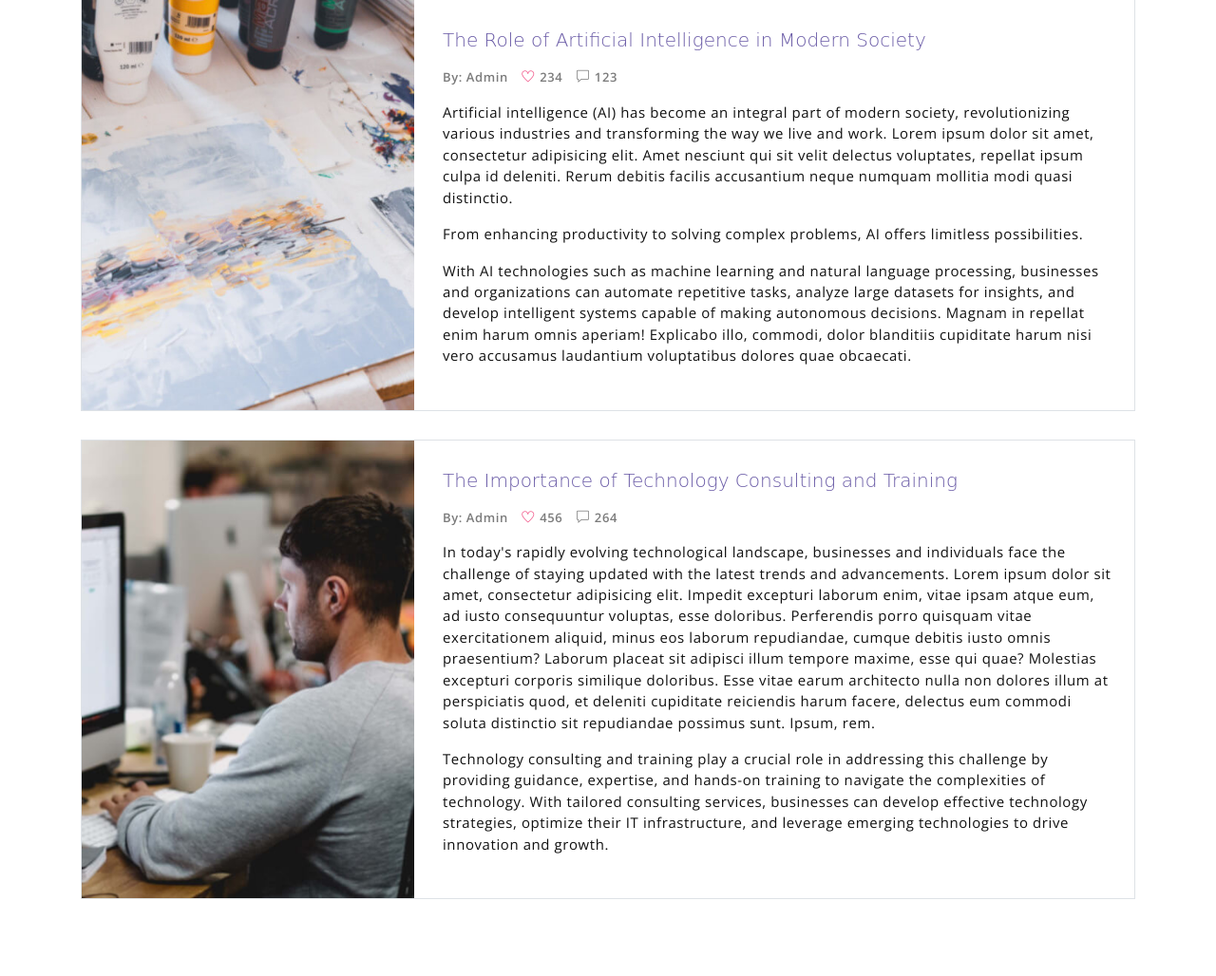
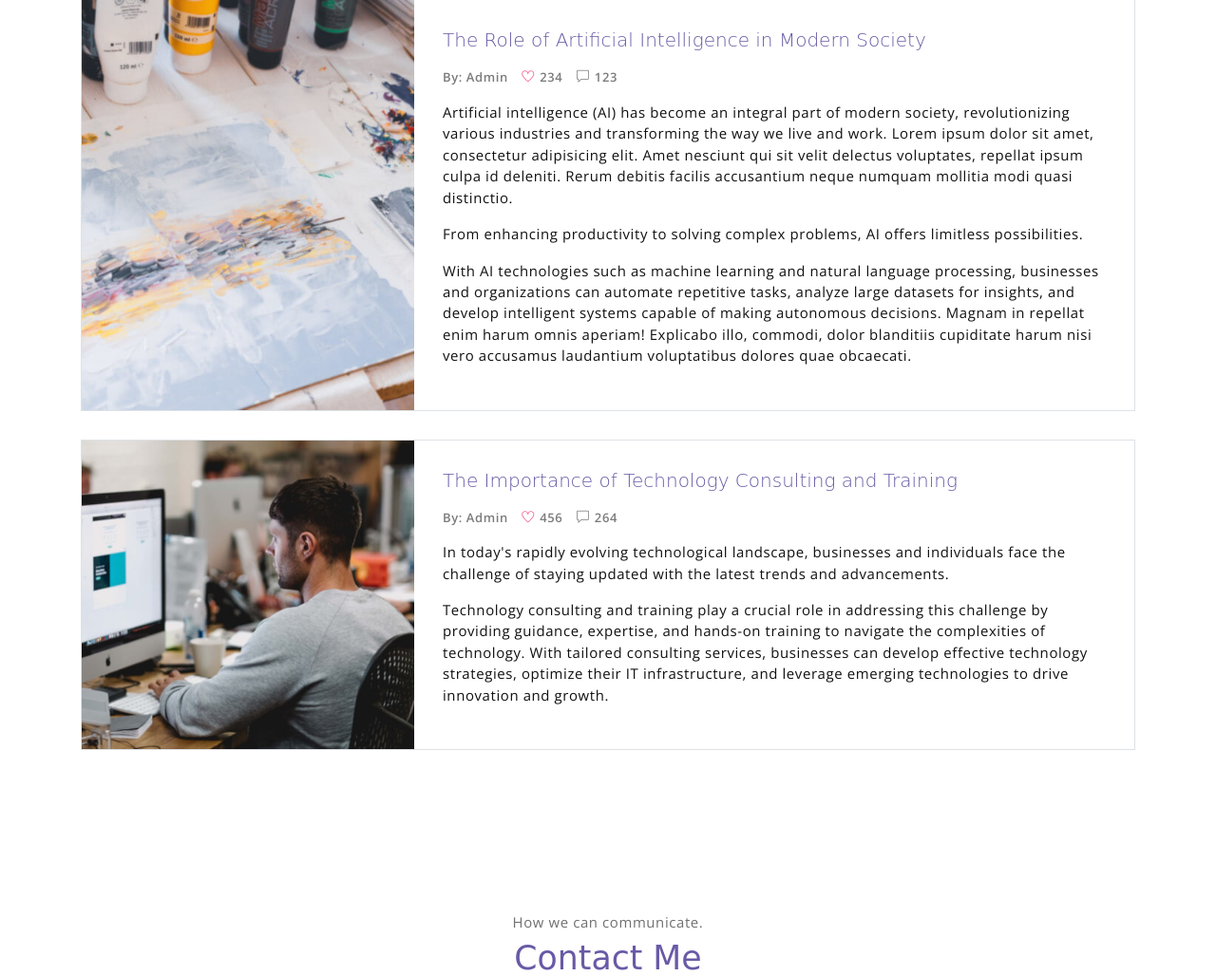
Before and after one commit to johnmainkinyanjui/mynewportfolio, a Django app: page / in a window 1280 px wide. Shown: the part 3502-4530 px from the top of the page at 95% size. Run offline with Django 5.2, Linux system fonts and the light colour scheme; some libraries are stand-ins or nearby versions; some web fonts are replaced.

Commit message:
Update index.html
Removed lorem content

```diff
--- a/forlio/templates/index.html
+++ b/forlio/templates/index.html
@@ -378,7 +378,7 @@
                         <a href="#"><i class="ti-comment"></i> 264</a>
                     </p>
 
-                    <p>In today's rapidly evolving technological landscape, businesses and individuals face the challenge of staying updated with the latest trends and advancements. Lorem ipsum dolor sit amet, consectetur adipisicing elit. Impedit excepturi laborum enim, vitae ipsam atque eum, ad iusto consequuntur voluptas, esse doloribus. Perferendis porro quisquam vitae exercitationem aliquid, minus eos laborum repudiandae, cumque debitis iusto omnis praesentium? Laborum placeat sit adipisci illum tempore maxime, esse qui quae? Molestias excepturi corporis similique doloribus. Esse vitae earum architecto nulla non dolores illum at perspiciatis quod, et deleniti cupiditate reiciendis harum facere, delectus eum commodi soluta distinctio sit repudiandae possimus sunt. Ipsum, rem.</p>
+                    <p>In today's rapidly evolving technological landscape, businesses and individuals face the challenge of staying updated with the latest trends and advancements.</p>
 
                     <p>Technology consulting and training play a crucial role in addressing this challenge by providing guidance, expertise, and hands-on training to navigate the complexities of technology. With tailored consulting services, businesses can develop effective technology strategies, optimize their IT infrastructure, and leverage emerging technologies to drive innovation and growth.</p>
 
```
